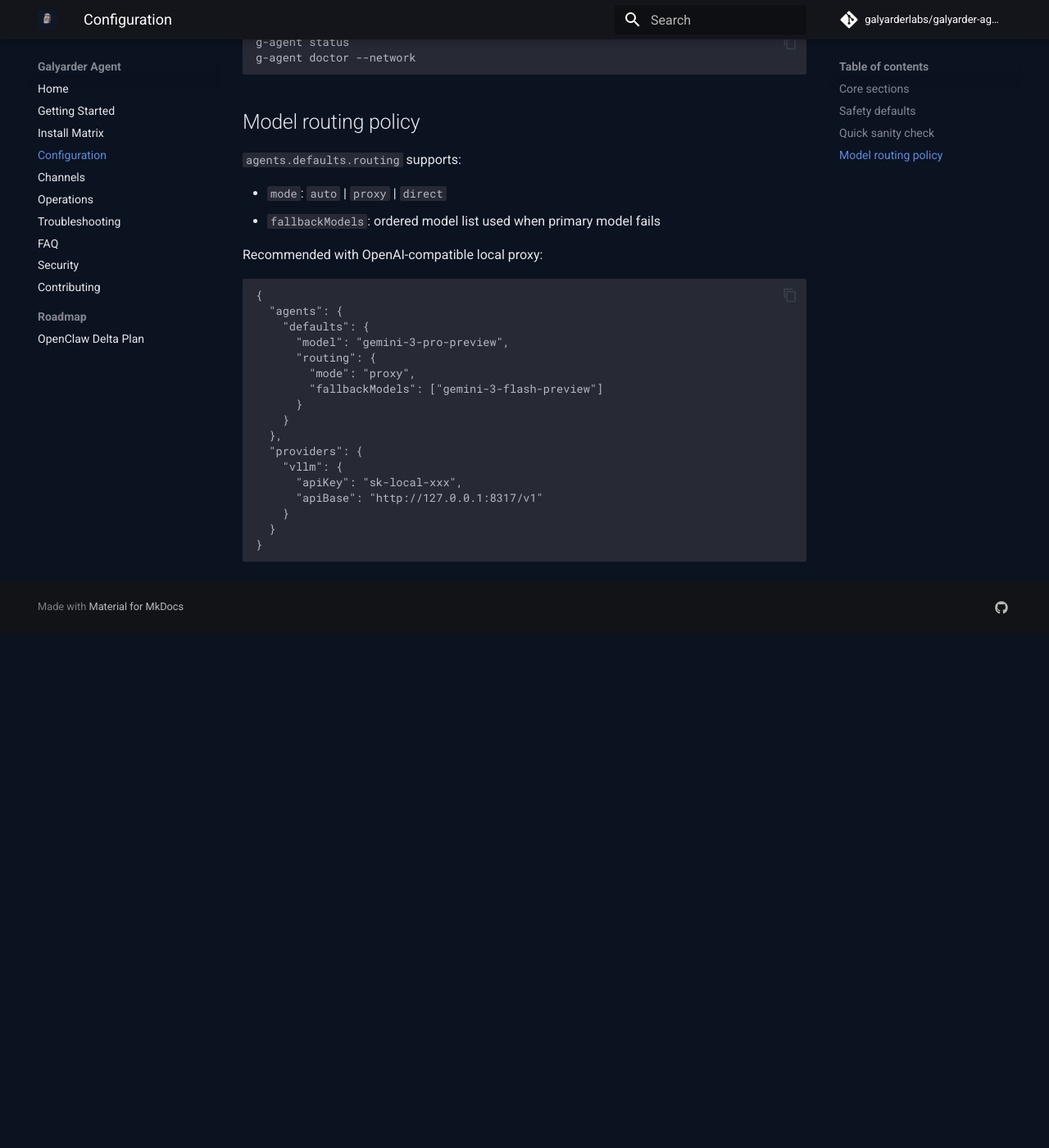
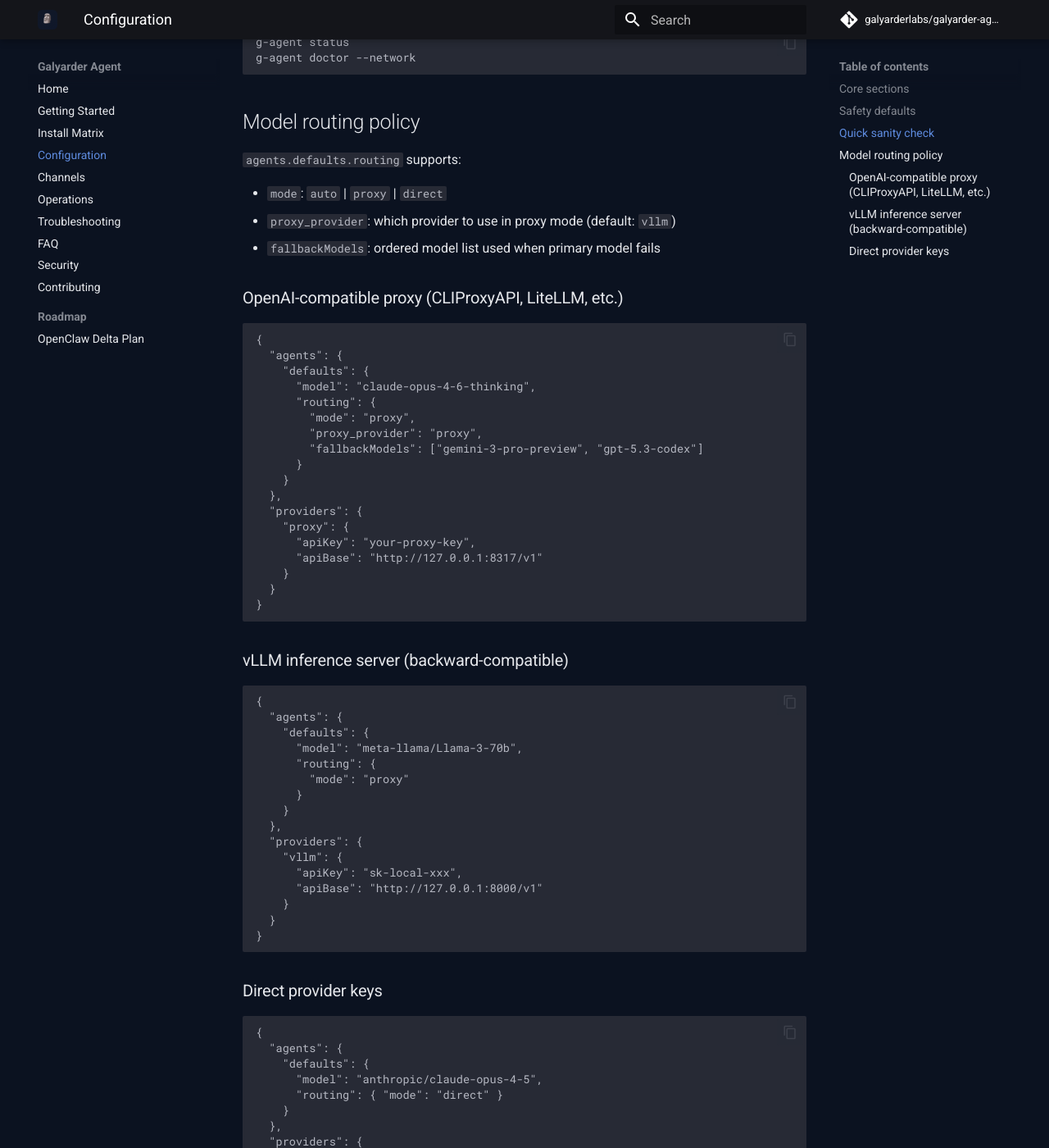
Before and after one commit to galyarderlabs/galyarder-agent, an MkDocs documentation site: the page built from docs/configuration.md, in a window 1280 px wide and 1400 px high, scrolled down 789 px. Shown: the whole window at 82% size. Built offline with MkDocs 1.6.1 and Material for MkDocs 9.7.7, drawn with Linux system fonts in a browser that asks for light colours; comment, search, counter and statistics services are not loaded; before the commit the page ends 1562 px from its top, so only the background shows below that; some of the changed text lies outside the part shown.

Commit message:
feat: configurable proxy provider routing & PII sanitization (#45)
feat: configurable proxy provider routing & PII sanitization

````diff
--- a/docs/configuration.md
+++ b/docs/configuration.md
@@ -33,26 +33,65 @@
 `agents.defaults.routing` supports:
 
 - `mode`: `auto` | `proxy` | `direct`
+- `proxy_provider`: which provider to use in proxy mode (default: `vllm`)
 - `fallbackModels`: ordered model list used when primary model fails
 
-Recommended with OpenAI-compatible local proxy:
+### OpenAI-compatible proxy (CLIProxyAPI, LiteLLM, etc.)
 
 ```json
 {
   "agents": {
     "defaults": {
-      "model": "gemini-3-pro-preview",
+      "model": "claude-opus-4-6-thinking",
       "routing": {
         "mode": "proxy",
-        "fallbackModels": ["gemini-3-flash-preview"]
+        "proxy_provider": "proxy",
+        "fallbackModels": ["gemini-3-pro-preview", "gpt-5.3-codex"]
+      }
+    }
+  },
+  "providers": {
+    "proxy": {
+      "apiKey": "your-proxy-key",
+      "apiBase": "http://127.0.0.1:8317/v1"
+    }
+  }
+}
+```
+
+### vLLM inference server (backward-compatible)
+
+```json
+{
+  "agents": {
+    "defaults": {
+      "model": "meta-llama/Llama-3-70b",
+      "routing": {
+        "mode": "proxy"
       }
     }
   },
   "providers": {
     "vllm": {
       "apiKey": "sk-local-xxx",
-      "apiBase": "http://127.0.0.1:8317/v1"
+      "apiBase": "http://127.0.0.1:8000/v1"
     }
   }
 }
 ```
+
+### Direct provider keys
+
+```json
+{
+  "agents": {
+    "defaults": {
+      "model": "anthropic/claude-opus-4-5",
+      "routing": { "mode": "direct" }
+    }
+  },
+  "providers": {
+    "anthropic": { "apiKey": "sk-ant-xxx" }
+  }
+}
+```
````
Also changed, not shown: CHANGELOG.md (+9 -1 lines), README.md (+2 -3 lines), backend/agent/README.md (+45 -12 lines), backend/agent/SECURITY.md (+1 -1 lines), docs/faq.md (+2 -2 lines), docs/index.md (+1 -1 lines), 7 other files.
